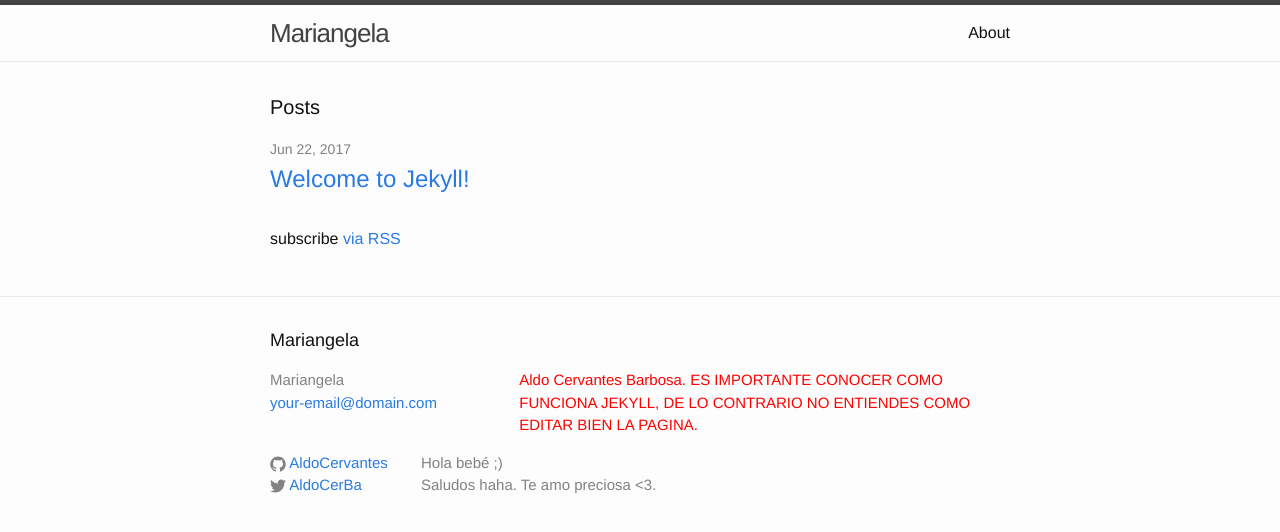
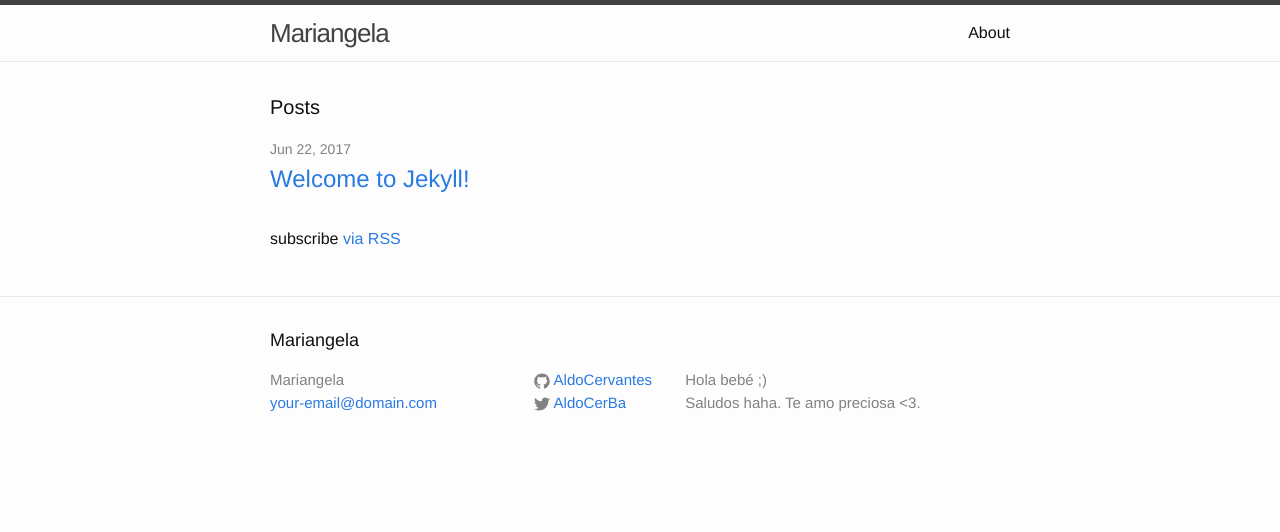
Before and after one commit to AldoCervantes/AldoCervantes.github.io, a Jekyll site: the page built from index.html, in a window 1280 px wide. Shown: the top 532 px of the page. Built offline with Jekyll 4.4.1, drawn with Linux system fonts in a browser that asks for light colours.

Commit message:
Update footer.html

```diff
--- a/_includes/footer.html
+++ b/_includes/footer.html
@@ -11,7 +11,6 @@
           <li><a href="mailto:{{ site.email }}">{{ site.email }}</a></li>
         </ul>
       </div>
-      <p style="color: red">Aldo Cervantes Barbosa. ES IMPORTANTE CONOCER COMO FUNCIONA JEKYLL, DE LO CONTRARIO NO ENTIENDES COMO EDITAR BIEN LA PAGINA.<strong></strong></p>
       <div class="footer-col footer-col-2">
         <ul class="social-media-list">
           {% if site.github_username %}
```
